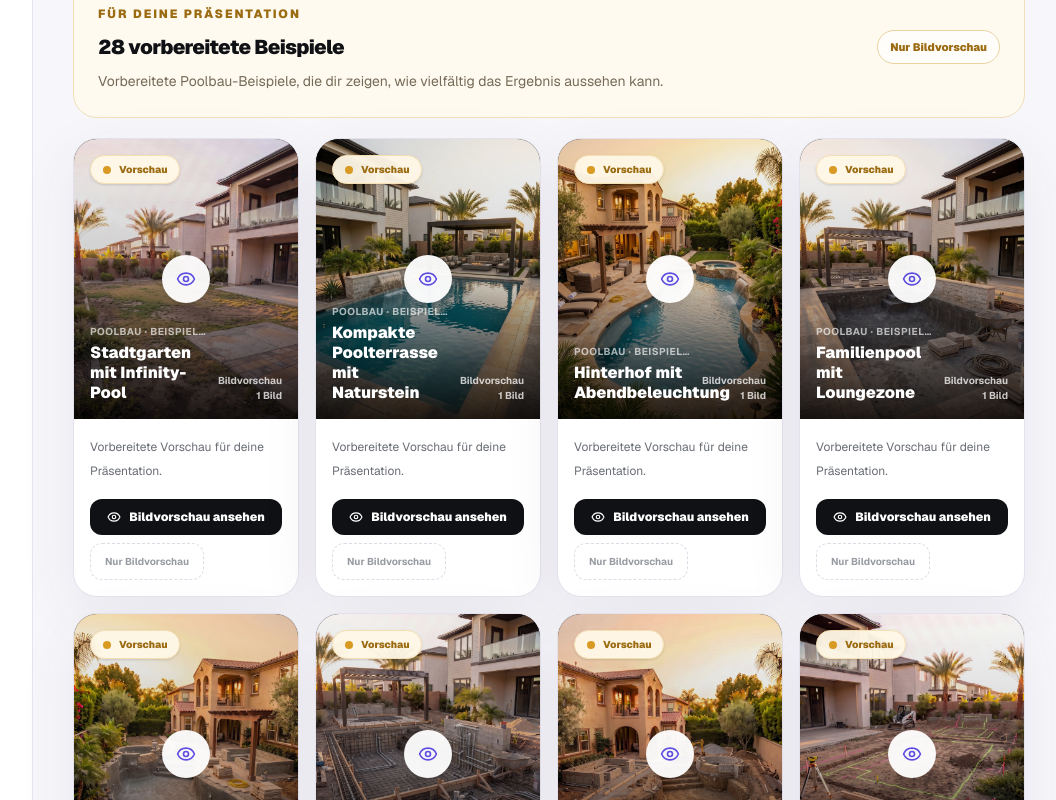
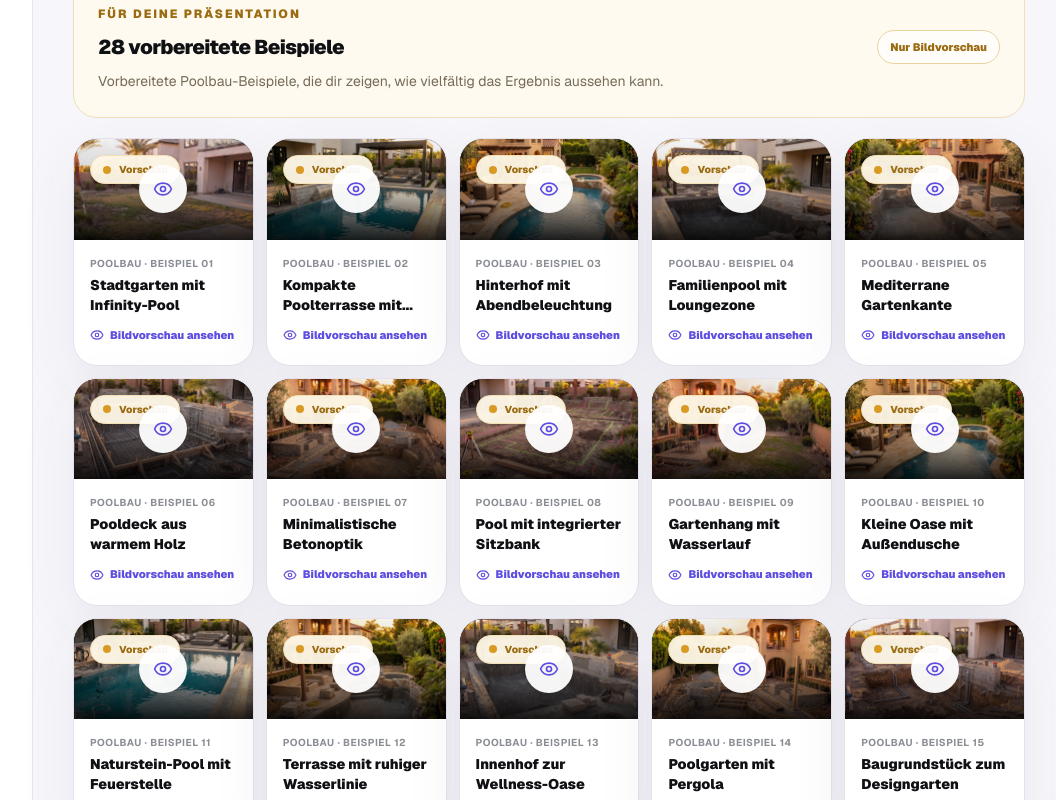
Before and after one commit to igoingtodevx/ichgeheviral-ai-video, a Next.js app: page /kundenbereich in a window 1280 px wide. Shown: the part 960-1760 px from the top of the page, without its empty margins (215-1271 px from the left). Built offline with nearby package versions, Linux system fonts and the light colour scheme.

Commit message:
tighten Timo showcase library presentation

```diff
--- a/src/app/kundenbereich/page.tsx
+++ b/src/app/kundenbereich/page.tsx
@@ -15,12 +15,17 @@ function ReelCard({ reel, compact = false }: { reel: StudioReel; compact?: boole
       }`}
     >
       <Link href={`/kundenbereich/reel/${reel.slug}`} className="group block">
-        <div className={`relative overflow-hidden bg-[#111] ${compact ? "aspect-[4/5]" : "aspect-[16/10]"}`}>
+        <div className={`relative overflow-hidden bg-[#111] ${compact ? "aspect-video" : "aspect-[16/10]"}`}>
           <Image
             src={reel.posterSrc}
             alt={reel.title}
             fill
-            sizes={compact ? "(min-width: 1280px) 25vw, (min-width: 640px) 50vw, 100vw" : "(min-width: 1024px) 50vw, 100vw"}
+            sizes={
+              compact
+                ? "(min-width: 1280px) 20vw, (min-width: 1024px) 25vw, (min-width: 640px) 33vw, 50vw"
+                : "(min-width: 1024px) 50vw, 100vw"
+            }
+            loading="eager"
             className="object-cover transition duration-500 group-hover:scale-[1.03]"
           />
           <div className="absolute inset-0 bg-gradient-to-t from-black/85 via-black/15 to-transparent" />
@@ -37,35 +42,46 @@ function ReelCard({ reel, compact = false }: { reel: StudioReel; compact?: boole
           <span className="absolute inset-0 m-auto grid h-12 w-12 place-items-center rounded-full bg-white/95 text-[#5d4de1] shadow-xl transition group-hover:scale-105">
             {reel.isDemo ? <Eye className="h-5 w-5" /> : <Play className="ml-0.5 h-5 w-5 fill-current" />}
           </span>
+          {!compact ? (
             <div className="absolute bottom-4 left-4 right-4 flex items-end justify-between gap-3 text-white">
               <div className="min-w-0">
                 <div className="truncate text-[10px] font-bold uppercase tracking-wider text-white/65">
                   {reel.styleLabel}
                 </div>
-              <div className={`${compact ? "min-h-[2.5rem] text-base leading-5" : "text-xl"} mt-1 font-black`}>
-                {reel.title}
+                <div className="mt-1 text-xl font-black">{reel.title}</div>
+              </div>
+              <div className="shrink-0 text-right text-[10px] font-bold text-white/75">
+                {reel.duration}
+                <br />
+                {reel.phaseCount} Szenen
               </div>
             </div>
-            <div className="shrink-0 text-right text-[10px] font-bold text-white/75">
-              {reel.isDemo ? "Bildvorschau" : reel.duration}
-              <br />
-              {reel.isDemo ? "1 Bild" : `${reel.phaseCount} Szenen`}
-            </div>
-          </div>
+          ) : null}
         </div>
       </Link>
 
-      <div className={compact ? "p-4" : "p-5 sm:p-6"}>
-        <p className={`${compact ? "line-clamp-2 text-xs" : "text-sm"} leading-6 text-[#686c73]`}>{reel.summary}</p>
+      {compact ? (
+        <div className="p-3 sm:p-4">
+          <div className="text-[10px] font-bold uppercase tracking-wider text-[#8a8e94]">{reel.styleLabel}</div>
+          <div className="mt-1 line-clamp-2 text-sm font-black leading-5 text-[#101114]">{reel.title}</div>
+          <Link
+            href={`/kundenbereich/reel/${reel.slug}`}
+            className="mt-3 inline-flex items-center gap-1.5 text-[11px] font-black text-[#5d4de1] transition hover:text-[#3f31bd]"
+          >
+            <Eye className="h-3.5 w-3.5" />
+            Bildvorschau ansehen
+          </Link>
+        </div>
+      ) : (
+        <div className="p-5 sm:p-6">
+          <p className="text-sm leading-6 text-[#686c73]">{reel.summary}</p>
           <div className="mt-4 flex flex-wrap gap-2">
             <Link
               href={`/kundenbereich/reel/${reel.slug}`}
-            className={`inline-flex items-center gap-2 rounded-xl bg-[#101114] px-3.5 py-2.5 text-xs font-black text-white transition hover:bg-[#272832] ${
-              compact ? "w-full justify-center" : ""
-            }`}
+              className="inline-flex items-center gap-2 rounded-xl bg-[#101114] px-3.5 py-2.5 text-xs font-black text-white transition hover:bg-[#272832]"
             >
-            {reel.isDemo ? <Eye className="h-3.5 w-3.5" /> : <Film className="h-3.5 w-3.5" />}
-            {reel.isDemo ? "Bildvorschau ansehen" : "Reel ansehen"}
+              <Film className="h-3.5 w-3.5" />
+              Reel ansehen
             </Link>
             {reel.videoSrc ? (
               <a
@@ -83,6 +99,7 @@ function ReelCard({ reel, compact = false }: { reel: StudioReel; compact?: boole
             )}
           </div>
         </div>
+      )}
     </article>
   );
 }
@@ -167,7 +184,7 @@ export default function StudioDashboardPage() {
             </span>
           </div>
 
-          <div className="mt-5 grid gap-4 sm:grid-cols-2 lg:grid-cols-4">
+          <div className="mt-5 grid grid-cols-2 gap-3 sm:grid-cols-3 lg:grid-cols-4 xl:grid-cols-5">
             {MARKETING_SEED_REELS.map((reel) => (
               <ReelCard key={reel.slug} reel={reel} compact />
             ))}
```
Lines whose indentation alone changed are shown as unchanged.
